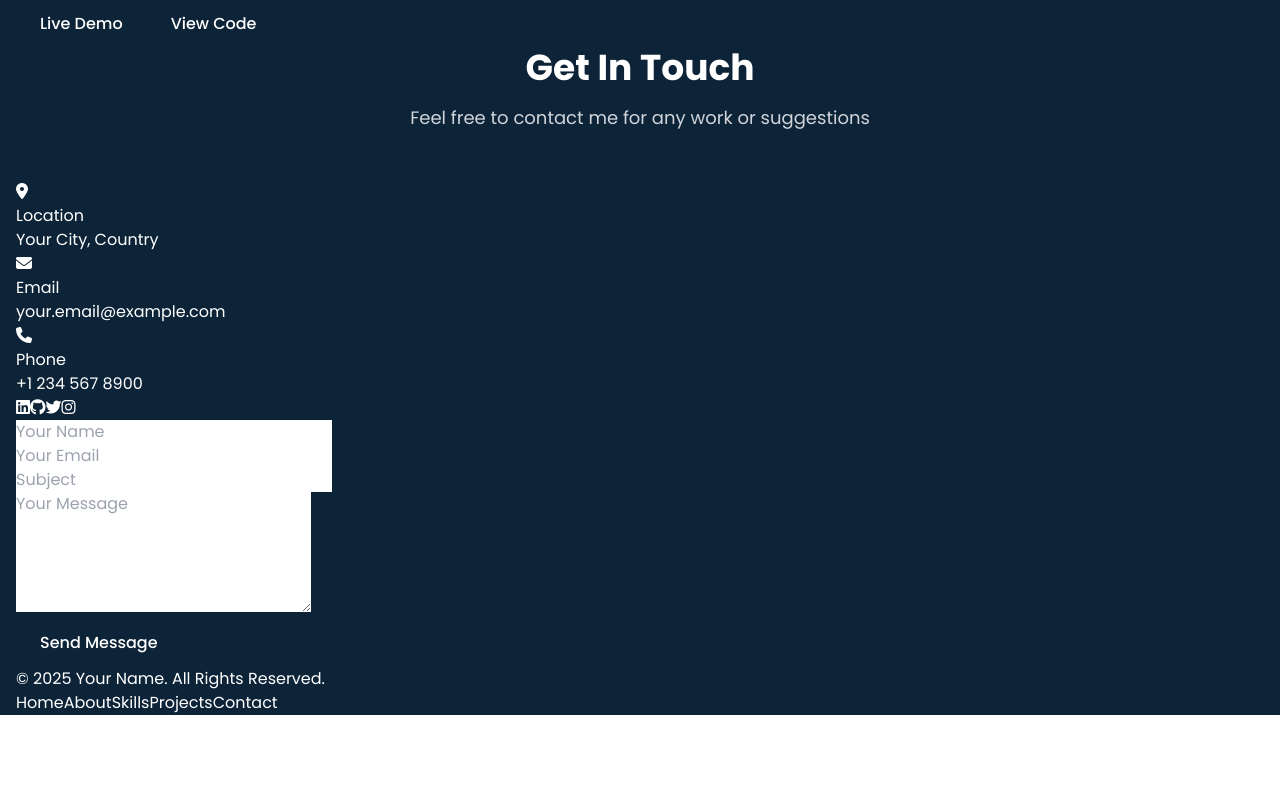
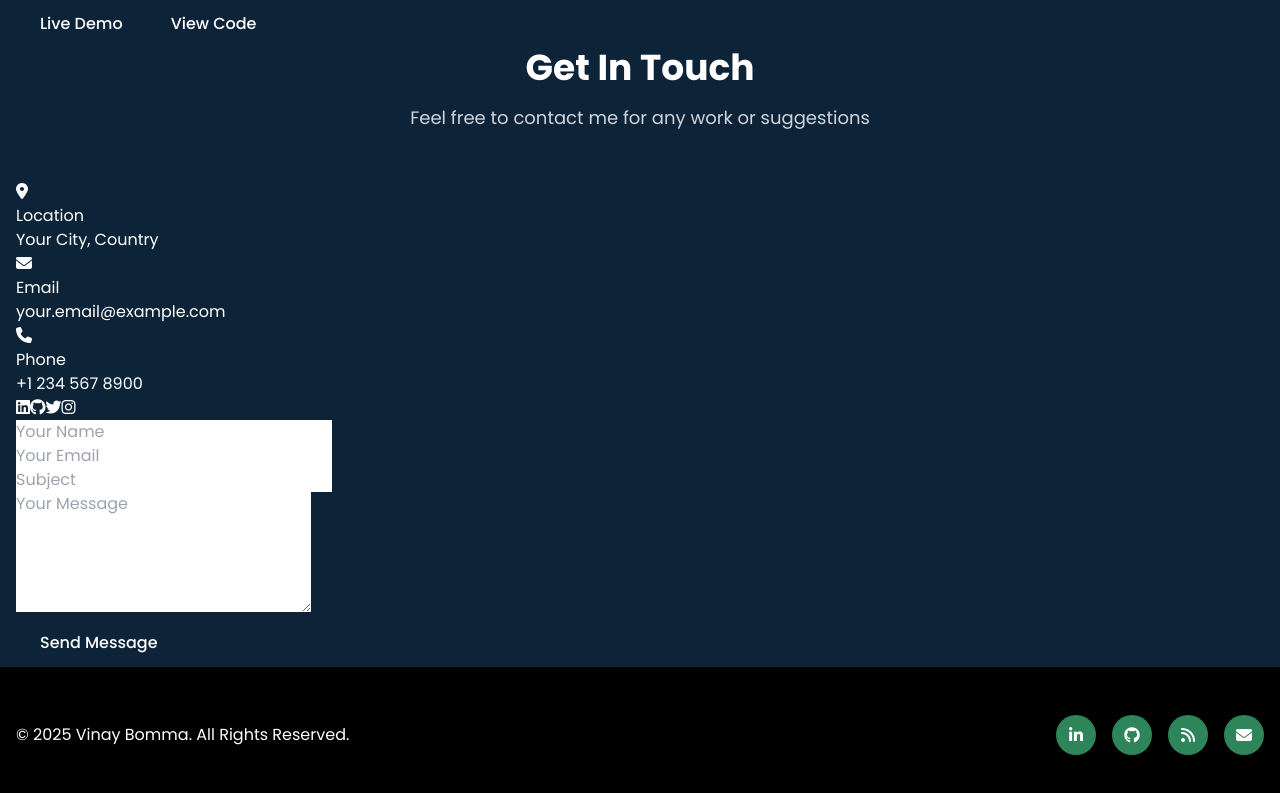
Before and after one commit to vinayBomma/vinaybomma.github.io, a React (Create React App) app: page / in a window 1280 px wide. Shown: the part 2328-3121 px from the top of the page. Before the commit the page ends 3043 px from the top, so only its background shows below. Built offline with nearby package versions, Linux system fonts and the light colour scheme.

Commit message:
Improved footer design

```diff
--- a/src/sections/Footer.tsx
+++ b/src/sections/Footer.tsx
@@ -3,19 +3,52 @@ import React from "react";
 const Footer: React.FC = () => {
   const currentYear = new Date().getFullYear();
 
+  const socialLinks = [
+    {
+      name: "LinkedIn",
+      url: "https://linkedin.com/in/vinaybomma",
+      icon: "fab fa-linkedin-in",
+    },
+    {
+      name: "GitHub",
+      url: "https://github.com/vinaybomma",
+      icon: "fab fa-github",
+    },
+    {
+      name: "Blog",
+      url: "https://vinaybomma.hashnode.dev",
+      icon: "fas fa-rss",
+    },
+    {
+      name: "Email",
+      url: "mailto:itsvinaybomma@gmail.com",
+      icon: "fas fa-envelope",
+    },
+  ];
+
   return (
-    <footer className="footer">
-      <div className="container">
-        <div className="footer-content">
-          <p className="copyright">
-            &copy; {currentYear} Your Name. All Rights Reserved.
-          </p>
-          <div className="footer-links">
-            <a href="#home">Home</a>
-            <a href="#about">About</a>
-            <a href="#skills">Skills</a>
-            <a href="#projects">Projects</a>
-            <a href="#contact">Contact</a>
+    <footer className="py-12 bg-gray-900 dark:bg-black">
+      <div className="container mx-auto px-4">
+        <div className="flex flex-col md:flex-row justify-between items-center">
+          <div className="text-white mb-6 md:mb-0">
+            <p>&copy; {currentYear} Vinay Bomma. All Rights Reserved.</p>
+          </div>
+
+          <div className="flex flex-wrap gap-4 justify-center">
+            <div className="flex items-center space-x-4">
+              {socialLinks.map((link, index) => (
+                <a
+                  key={index}
+                  href={link.url}
+                  target="_blank"
+                  rel="noopener noreferrer"
+                  className="w-10 h-10 rounded-full bg-accent flex items-center justify-center text-white hover:bg-accent/80 transition-colors duration-300"
+                  aria-label={link.name}
+                >
+                  <i className={link.icon}></i>
+                </a>
+              ))}
+            </div>
           </div>
         </div>
       </div>
```
